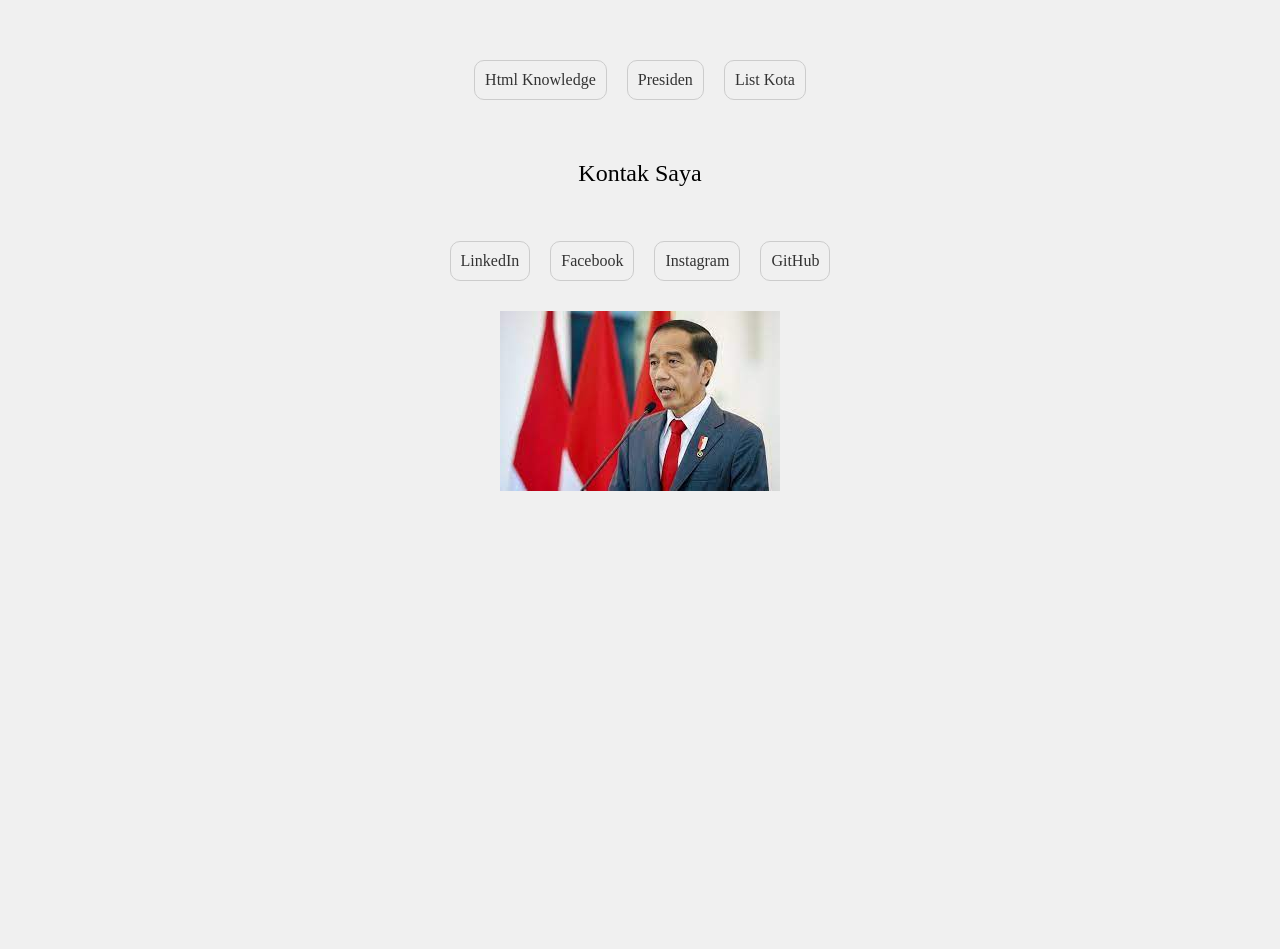
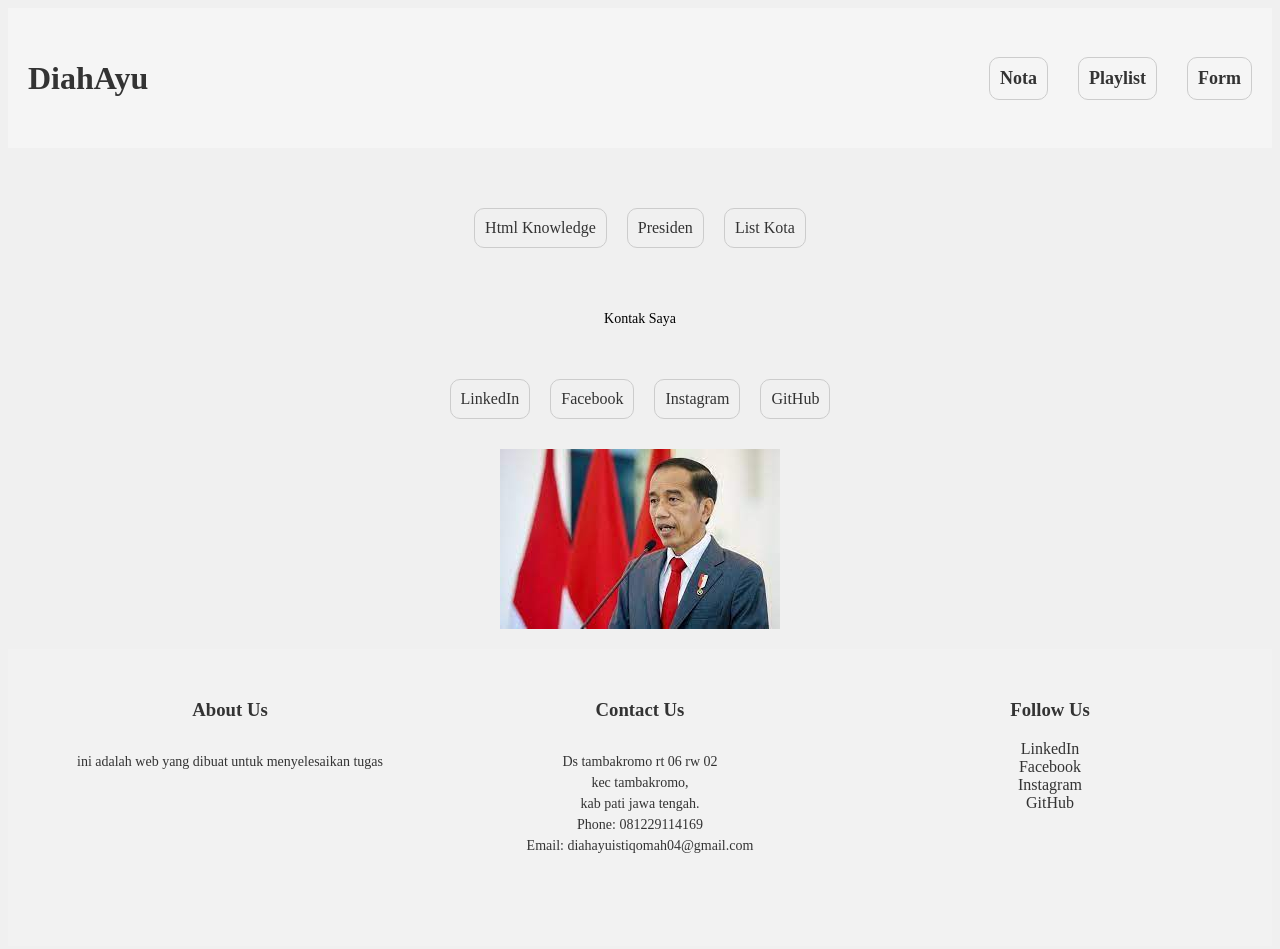
Before and after one commit to diahayuistiqomah/fswd3-html-dasar, a plain HTML site: page index.html in a window 1280 px wide. Before the commit the page ends 800 px from the top, so only its background shows below. Drawn offline with Linux system fonts and the light colour scheme; files that its build step writes are made by us from their sources.

Commit message:
menambahkan tugas baru

```diff
--- /dev/null
+++ b/about.css
@@ -0,0 +1,59 @@
+body {
+  font-family: Arial, sans-serif;
+  margin: 0;
+}
+
+h1 {
+  background-color: #f2f2f2;
+  color: #333;
+  padding: 20px;
+  text-align: center;
+}
+
+p {
+  color: #666;
+  margin: 20px;
+}
+
+a {
+  display: block;
+  text-align: center;
+  margin: 20px;
+  padding: 10px;
+  border: 1px solid #333;
+  background-color: #333;
+  color: #fff;
+  text-decoration: none;
+}
+
+h2 {
+  color: #333;
+  margin: 20px;
+}
+
+ul {
+  margin: 0;
+  padding: 0;
+  list-style: none;
+}
+
+li {
+  padding: 10px;
+  border-bottom: 1px solid #ccc;
+}
+
+strong {
+  font-weight: bold;
+}
+
+em {
+  font-style: italic;
+}
+
+u {
+  text-decoration: underline;
+}
+
+s {
+  text-decoration: line-through;
+}
--- /dev/null
+++ b/data.css
@@ -0,0 +1,40 @@
+body {
+  font-family: sans-serif;
+  background-color: #f7f7f7;
+  padding: 20px;
+}
+
+h2 {
+  font-size: 24px;
+  margin-bottom: 10px;
+}
+
+a {
+  display: inline-block;
+  padding: 5px 10px;
+  background-color: #0077b6;
+  color: #fff;
+  text-decoration: none;
+  margin-bottom: 20px;
+}
+
+a:hover {
+  background-color: #3d8aff;
+}
+
+ul {
+  list-style: none;
+  margin: 0;
+  padding: 0;
+}
+
+li {
+  font-size: 18px;
+  line-height: 1.5;
+  margin-bottom: 5px;
+  background-color: #fff;
+  padding: 10px;
+  border: 1px solid #ddd;
+  border-radius: 5px;
+  box-shadow: 2px 2px 5px rgba(0, 0, 0, 0.1);
+}
--- /dev/null
+++ b/footer.css
@@ -0,0 +1,54 @@
+footer {
+  background-color: #f2f2f2;
+  color: #333;
+  padding: 50px 0;
+  margin-top: 20px;
+}
+
+.container {
+  max-width: 1200px;
+  margin: 0 auto;
+  padding: 0 15px;
+}
+
+.row {
+  display: flex;
+  flex-wrap: wrap;
+  justify-content: space-between;
+}
+
+.col-md-4 {
+  flex-basis: calc(33.3333% - 20px);
+  margin-bottom: 20px;
+}
+
+h3 {
+  margin-top: 0;
+}
+
+p {
+  font-size: 14px;
+  line-height: 1.5;
+  margin-bottom: 20px;
+}
+
+footer h3 {
+  text-align: center;
+}
+.social-icons {
+  display: flex;
+  flex-direction: column;
+  justify-content: center;
+  align-items: center;
+}
+
+.social-icons a {
+  padding: 10px;
+  margin: 5px 0;
+  color: #333;
+  text-decoration: none;
+}
+
+.social-icons a:hover {
+  color: #6c5ce7;
+}
--- /dev/null
+++ b/index.css
@@ -0,0 +1,46 @@
+body {
+  background-color: #f0f0f0;
+  margin: 0;
+}
+
+ul {
+  list-style: none;
+  padding: 0;
+  margin: 0;
+  display: flex;
+  justify-content: center;
+  align-items: center;
+  height: 100px;
+}
+
+ul li {
+  margin: 0 10px;
+}
+
+ul li a {
+  display: block;
+  padding: 10px;
+  color: #333;
+  text-decoration: none;
+  text-align: center;
+  border: 1px solid #ccc;
+  border-radius: 10px;
+  transition: background-color 0.2s ease-in-out;
+}
+
+ul li a:hover {
+  background-color: #333;
+  color: #fff;
+}
+
+p {
+  text-align: center;
+  margin-top: 30px;
+  font-size: 24px;
+}
+
+img {
+  display: block;
+  margin: 0 auto;
+  max-width: 100%;
+}
--- a/index.html
+++ b/index.html
@@ -6,8 +6,24 @@
     <meta name="viewport" content="width=device-width, initial-scale=1.0" />
     <title>Document</title>
     <link rel="stylesheet" type="text/css" href="./assets/css/index.css" />
+    <link rel="stylesheet" type="text/css" href="./assets/css/nav.css" />
+    <link rel="stylesheet" type="text/css" href="./assets/css/footer.css" />
   </head>
-  <body>
+  <body id="#home">
+    <header>
+      <div class="logo">
+        <a href="#home">
+          <h1><b>DiahAyu</b></h1></a
+        >
+      </div>
+      <nav>
+        <ul>
+          <li><a href="./pages/nota.html">Nota</a></li>
+          <li><a href="./pages/playlist.html">Playlist</a></li>
+          <li><a href="#">Form</a></li>
+        </ul>
+      </nav>
+    </header>
     <p></p>
     <ul>
       <li>
@@ -38,5 +54,43 @@
     </ul>
 
     <img src="./assets/image/download.jpg" alt="Contoh Gambar" />
+
+    <footer>
+      <div class="container">
+        <div class="row">
+          <div class="col-md-4">
+            <h3>About Us</h3>
+            <p>ini adalah web yang dibuat untuk menyelesaikan tugas</p>
+          </div>
+          <div class="col-md-4">
+            <h3>Contact Us</h3>
+            <p>
+              Ds tambakromo rt 06 rw 02<br />
+              kec tambakromo,<br />
+              kab pati jawa tengah.<br />
+              Phone: 081229114169<br />
+              Email: diahayuistiqomah04@gmail.com
+            </p>
+          </div>
+          <div class="col-md-4">
+            <h3>Follow Us</h3>
+            <div class="social-icons">
+              <div>
+                <a href="https://www.linkedin.com/">LinkedIn</a>
+              </div>
+              <div>
+                <a href="https://www.facebook.com/profile.php?id=100069249172351&mibextid=ZbWKwL">Facebook</a>
+              </div>
+              <div>
+                <a href="https://instagram.com/diahhayu12?igshid=YzgyMTM2MGM=">Instagram</a>
+              </div>
+              <div>
+                <a href="https://github.com/diahayuistiqomah">GitHub</a>
+              </div>
+            </div>
+          </div>
+        </div>
+      </div>
+    </footer>
   </body>
 </html>
--- /dev/null
+++ b/name.css
@@ -0,0 +1,47 @@
+body {
+  font-family: Arial, sans-serif;
+  background-color: #f8f8f8;
+  margin: 0;
+  padding: 0;
+}
+
+h2 {
+  text-align: center;
+  margin-top: 20px;
+}
+
+a {
+  text-decoration: none;
+  display: block;
+  margin: 10px 0;
+  text-align: center;
+}
+
+ol {
+  list-style: none;
+  margin: 0;
+  padding: 0;
+  display: flex;
+  flex-wrap: wrap;
+  justify-content: center;
+}
+
+li {
+  background-color: #fff;
+  border: 1px solid #ccc;
+  box-shadow: 2px 2px 5px rgba(0, 0, 0, 0.1);
+  border-radius: 5px;
+  margin: 10px;
+  padding: 10px;
+  text-align: center;
+  width: 200px;
+  height: 80px;
+  display: flex;
+  align-items: center;
+  justify-content: center;
+}
+
+li:hover {
+  background-color: #f0f0f0;
+  cursor: pointer;
+}
--- /dev/null
+++ b/nav.css
@@ -0,0 +1,53 @@
+header {
+  display: flex;
+  justify-content: space-between;
+  align-items: center;
+  margin: 0;
+  padding: 20px;
+  background-color: #f5f5f5;
+}
+.logo a {
+  text-decoration: none;
+}
+.logo a h1 {
+  color: #333;
+}
+nav ul {
+  display: flex;
+  justify-content: space-between;
+  list-style: none;
+  margin: 0;
+  padding: 0;
+}
+
+nav li {
+  margin-right: 20px;
+}
+
+nav li:last-child {
+  margin-right: 0;
+}
+
+nav a {
+  display: block;
+  padding: 10px;
+  color: #333;
+  text-decoration: none;
+  font-size: 18px;
+  font-weight: bold;
+}
+
+nav a:hover {
+  color: #e67e22;
+}
+.logo h2:hover {
+  color: #e67e22;
+}
+.logo h2 {
+  display: block;
+  padding: 10px;
+  color: #333;
+  text-decoration: none;
+  font-size: 18px;
+  font-weight: bold;
+}
--- /dev/null
+++ b/nota.css
@@ -0,0 +1,60 @@
+body {
+  background-color: #f0f0f0;
+  font-family: Arial, sans-serif;
+  margin: 0;
+  padding: 0;
+}
+
+h1 {
+  text-align: center;
+}
+
+p {
+  text-align: center;
+}
+
+.form {
+  margin: 20px auto;
+  width: 60%;
+  display: flex;
+  justify-content: space-between;
+}
+
+label {
+  display: inline-block;
+  width: 30%;
+  margin-bottom: 10px;
+  font-weight: bold;
+}
+
+input[type="text"],
+input[type="date"] {
+  width: 65%;
+  padding: 5px;
+  border-radius: 5px;
+  border: 1px solid #ccc;
+}
+
+table {
+  margin: 0 auto;
+  border-collapse: collapse;
+  width: 80%;
+  max-width: 800px;
+  background-color: #fff;
+}
+
+th,
+td {
+  padding: 10px;
+  text-align: center;
+  border: 1px solid #ccc;
+}
+
+th {
+  background-color: #f2f2f2;
+  font-weight: bold;
+}
+
+tfoot td {
+  font-weight: bold;
+}
```
Also changed, not shown: about.html (added, +23 -0 lines), data.html (added, +49 -0 lines), name.html (added, +23 -0 lines), nota.html (added, +108 -0 lines), playlist.html (added, +96 -0 lines), form.css (added), form.html (added), playlist.css (added), 1 other file.
